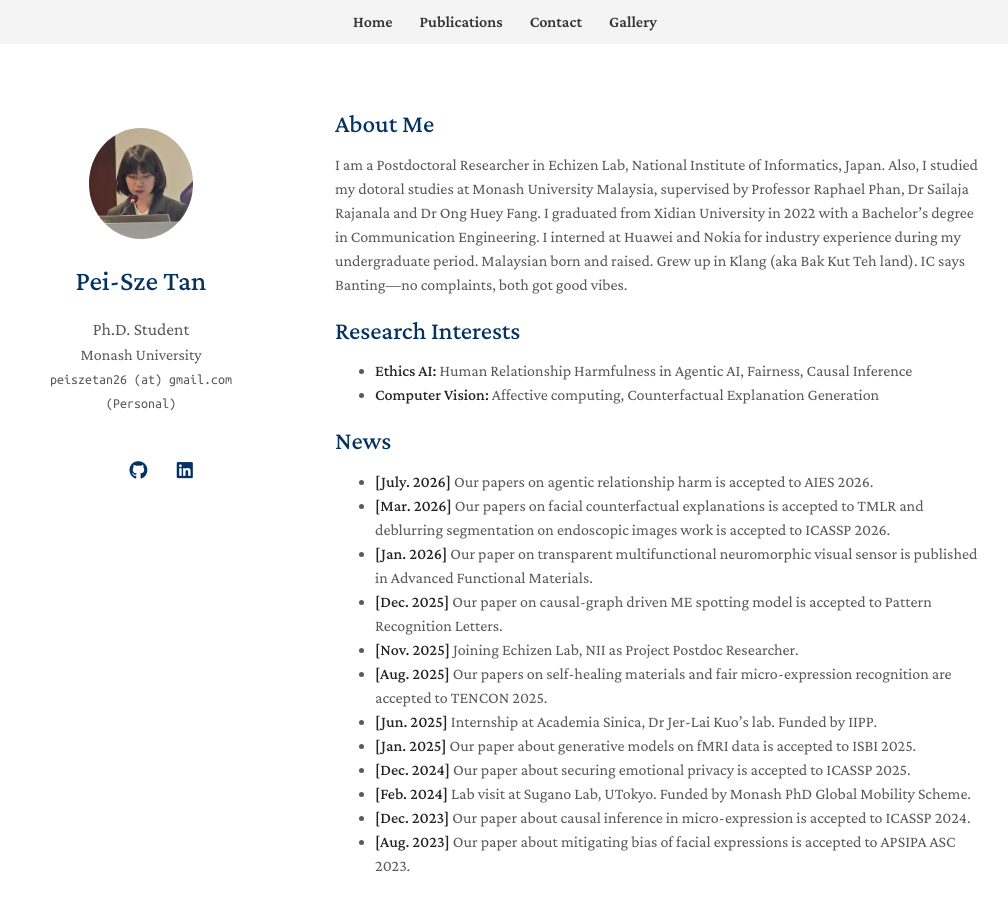
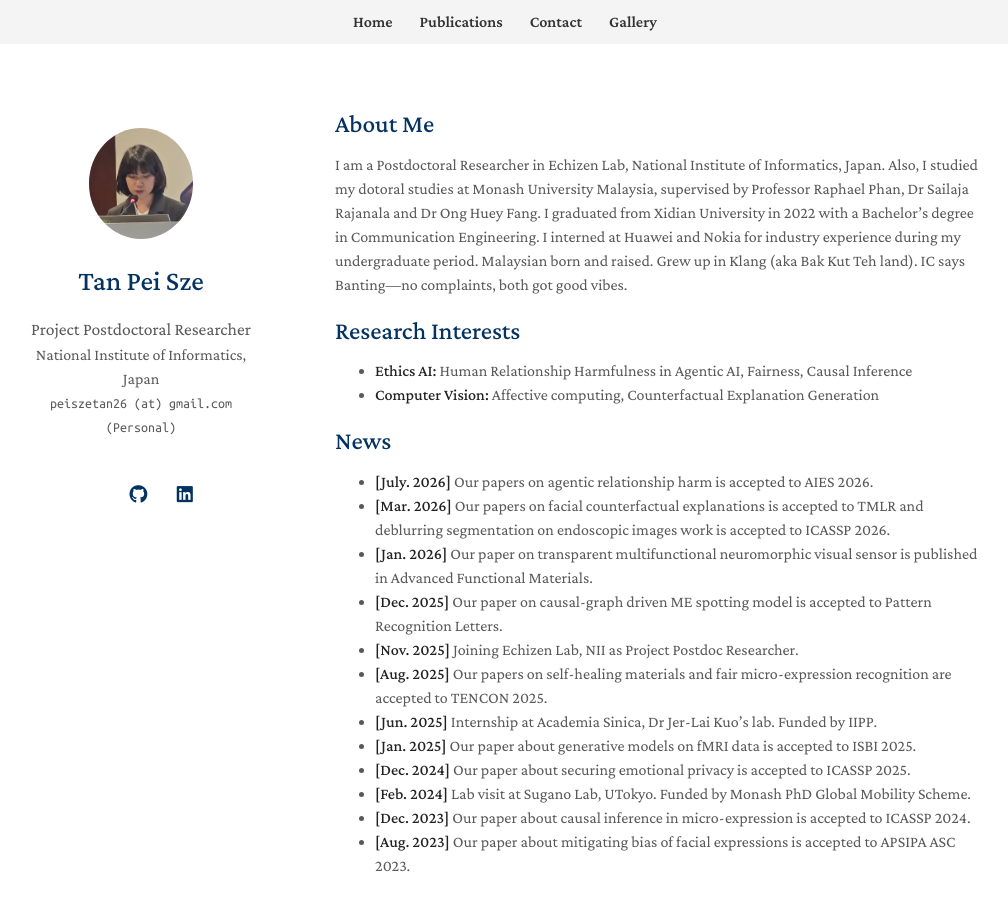
Before and after one commit to noobasuna/tpeisze, a Jekyll site: the page built from index.md, in a window 1280 px wide and 900 px high. Shown: the whole window, without its empty margins (135-1143 px from the left). Built offline with Jekyll 4.4.1, drawn with Linux system fonts in a browser that asks for light colours; a style sheet for code colours, icons or effects is not loaded; our own code applies the rules of GitHub Pages for plain Markdown files.

Commit message:
Update personal information in _config.yml

```diff
--- a/_config.yml
+++ b/_config.yml
@@ -1,7 +1,7 @@
 # Basic Information
-title: Pei-Sze Tan
-position: Ph.D. Student
-affiliation: Monash University
+title: Tan Pei Sze
+position: Project Postdoctoral Researcher
+affiliation: National Institute of Informatics, Japan
 email: peiszetan26 (at) gmail.com (Personal)
 
 # Search Engine Optimization (SEO)
```
